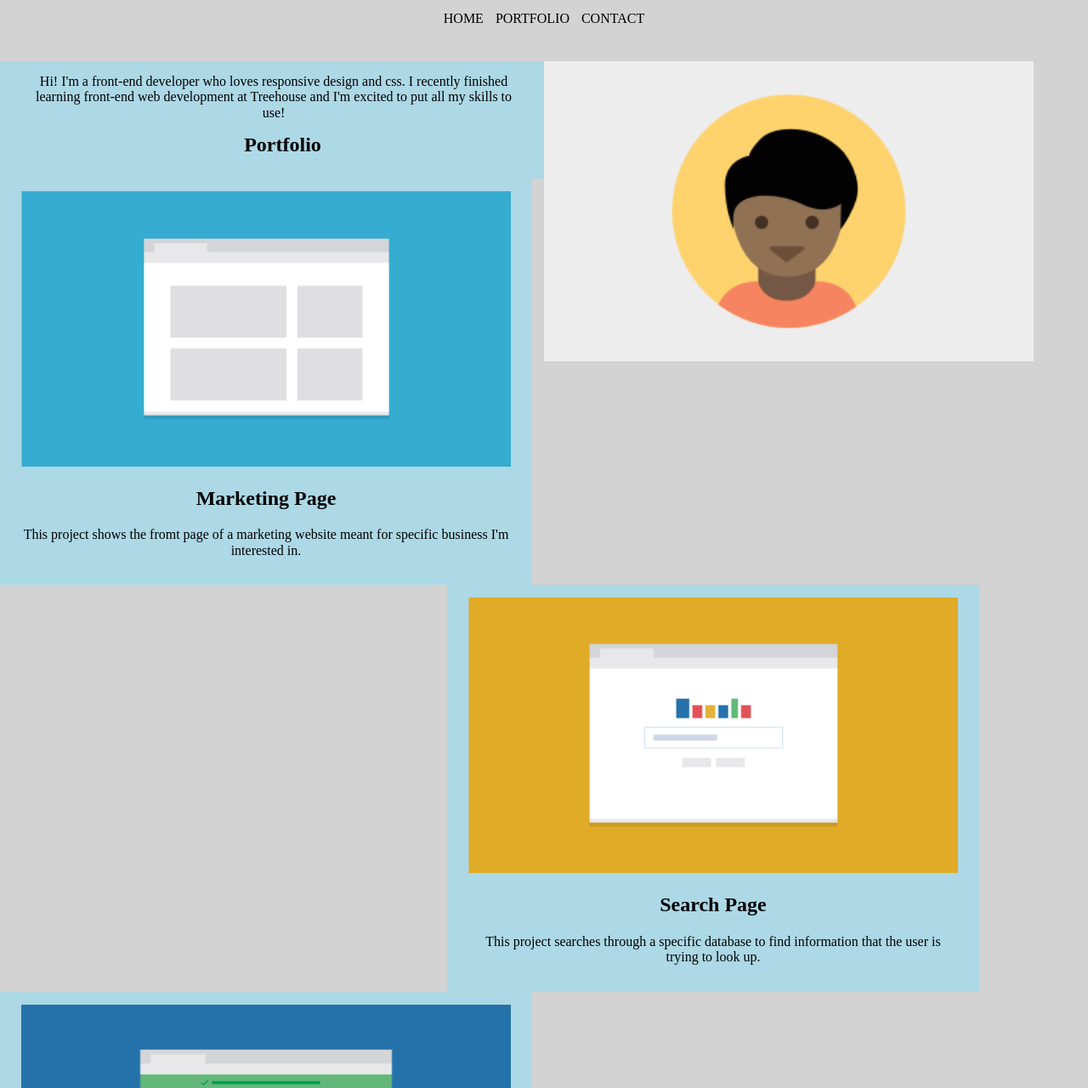
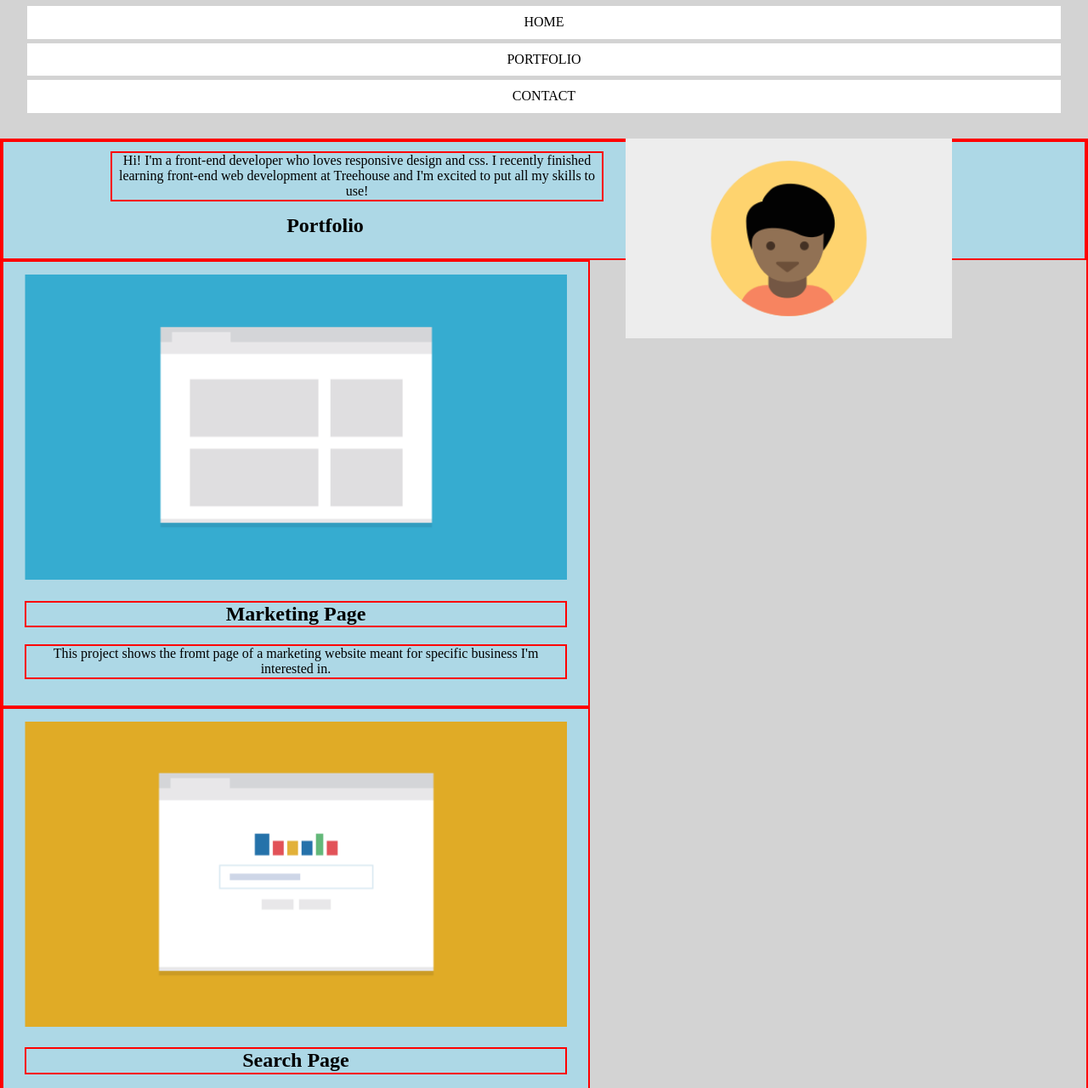
Before and after one commit to birenrai/Project-2-Mobile-first-Responsive-Layout, a plain HTML site: page index.html in a window 1280 px wide. Shown: the part 64-1344 px from the top of the page at 85% size. Drawn offline with Linux system fonts and the light colour scheme.

Commit message:
Still having trouble with tablet and bigger screen

```diff
--- a/css/styles.css
+++ b/css/styles.css
@@ -44,9 +44,6 @@ p,
   text-align: center;
 }
 
-/* .portfolioSection {
-  width:
-} */
 .main-nav ul {
   width: 95%;
   margin: 10px auto;
@@ -108,43 +105,31 @@ p,
 
 
 @media (min-width: 768px) {
-  .portfolioSection {
-    width: 90%;
-  }
-  .main-nav li{
-    display: inline-block;
-    background-color: lightgrey;
-    margin: 0 5px;
-  }
-  .main-nav ul{
-    text-align: center;
+
+  .intro {
+    width: 75%;
   }
 
-  .intro {
-    width: 90%;
+  .intro p {
+    width: 60%;
+    float: left;
   }
-  .intro p {
+
+  .intro img {
+    width: 40%;
+    float: right;
+  }
+
+  .col{
     float: left;
     width: 50%;
   }
 
-  .intro img {
-    float: right;
-    width: 50%;
-  }
-
-  .col-left-1,
-  .col-left-2,
-  .col-left-3{
-    float: left;
-    width: 50%;
-  }
-
-  .col-right-1,
-  .col-right-2,
-  .col-right-3{
-    float: right;
-    width: 50%;
+  h2,
+  p,
+  .col,
+  .portfolioSection{
+    border: 2px solid red;
   }
 
   .clearfix::after {
--- a/index.html
+++ b/index.html
@@ -41,35 +41,35 @@
         business I'm interested in.</p>
       </section>
 
-      <section class="col col-right-1">
+      <section class="col">
         <img src="images/portfolio-2.png" alt="portfolio-2" class="img">
         <h2>Search Page</h2>
         <p>This project searches through a specific database to find information that
         the user is trying to look up.</p>
       </section>
 
-      <section class="col col-left-2">
+      <section class="col">
         <img src="images/portfolio-3.png" alt="portfolio-3" class="img">
         <h2>Travel Page</h2>
         <p>This project compares travel times based on different transportation methods
         and tell you the best one.</p>
       </section>
 
-      <section class="col col-right-2">
+      <section class="col">
         <img src="images/portfolio-4.png" alt="portfolio-4" class="img">
         <h2>Map of Favorite Spots</h2>
         <p>This project uses mapping apis to plot points for my favorite spots in the
         city for a do-it-yourself walking tour.</p>
       </section>
 
-      <section class="col col-left-3">
+      <section class="col">
         <img src="images/portfolio-5.png" alt="portfolio-5" class="img">
         <h2>Photo Gallery</h2>
         <p>This project shows pictures from a recent trip to the viewer and allows them
         to easily navigate through photos.</p>
       </section>
 
-      <section class="col col-right-3">
+      <section class="col">
         <img src="images/portfolio-6.png" alt="portfolio-6" class="img">
         <h2>Calculator</h2>
         <p>Someone can enter in the numbers they want, and press the big blue button
```
